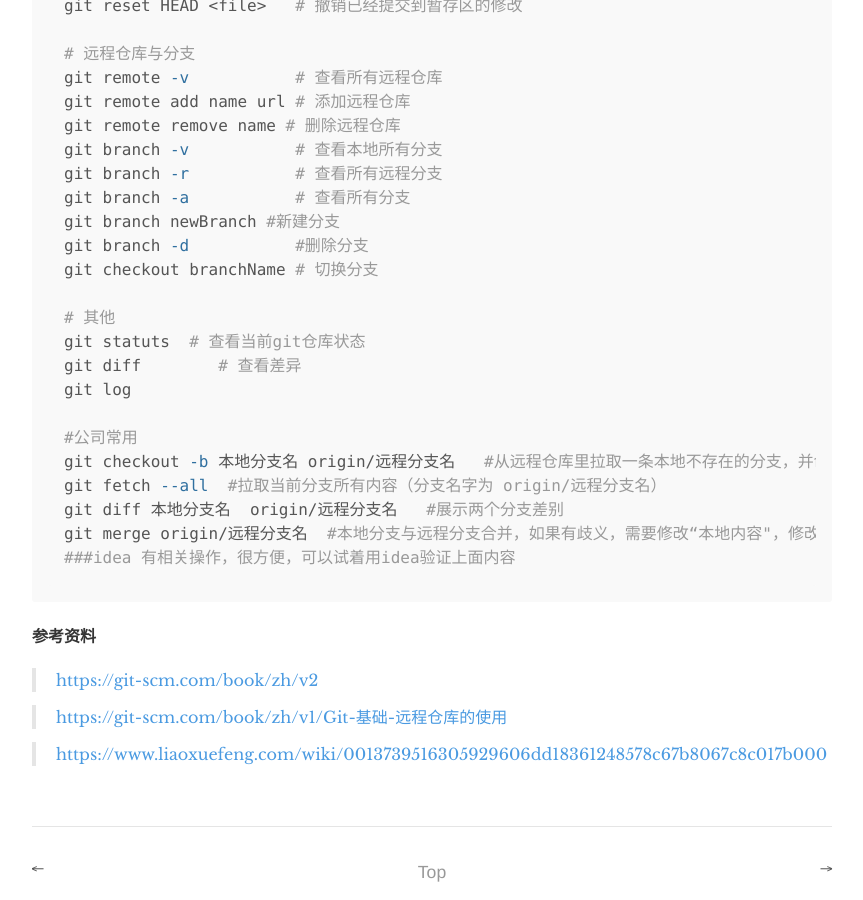
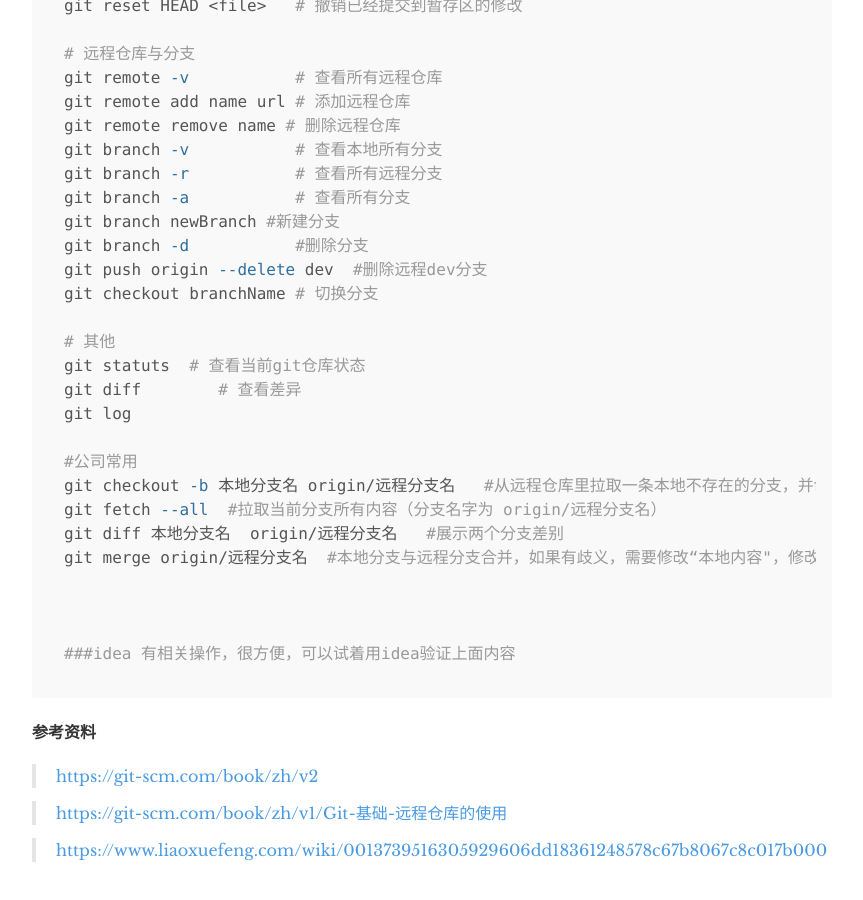
Before and after one commit to nice01qc/nice01qc.github.io, a Jekyll site: the page built from _posts/2018-04-01-git常用命名.md, in a window 1280 px wide and 900 px high, scrolled down 1177 px. Shown: the whole window, without its empty margins (208-1071 px from the left). Built offline with Jekyll 4.4.1, drawn with Linux system fonts in a browser that asks for light colours.

Commit message:
update at : Sun, 11 Aug 2019 23:26:48 +0800

````diff
--- a/_posts/2018-04-01-git常用命名.md
+++ b/_posts/2018-04-01-git常用命名.md
@@ -45,6 +45,7 @@ git branch -r 		# 查看所有远程分支
 git branch -a 		# 查看所有分支
 git branch newBranch #新建分支
 git branch -d 		#删除分支
+git push origin --delete dev  #删除远程dev分支
 git checkout branchName # 切换分支
 
 # 其他
@@ -57,6 +58,9 @@ git checkout -b 本地分支名 origin/远程分支名   #从远程仓库里拉
 git fetch --all  #拉取当前分支所有内容（分支名字为 origin/远程分支名）
 git diff 本地分支名  origin/远程分支名   #展示两个分支差别
 git merge origin/远程分支名  #本地分支与远程分支合并，如果有歧义，需要修改“本地内容"，修改后继续提交
+
+
+
 ###idea 有相关操作，很方便，可以试着用idea验证上面内容
 ```
 
````
